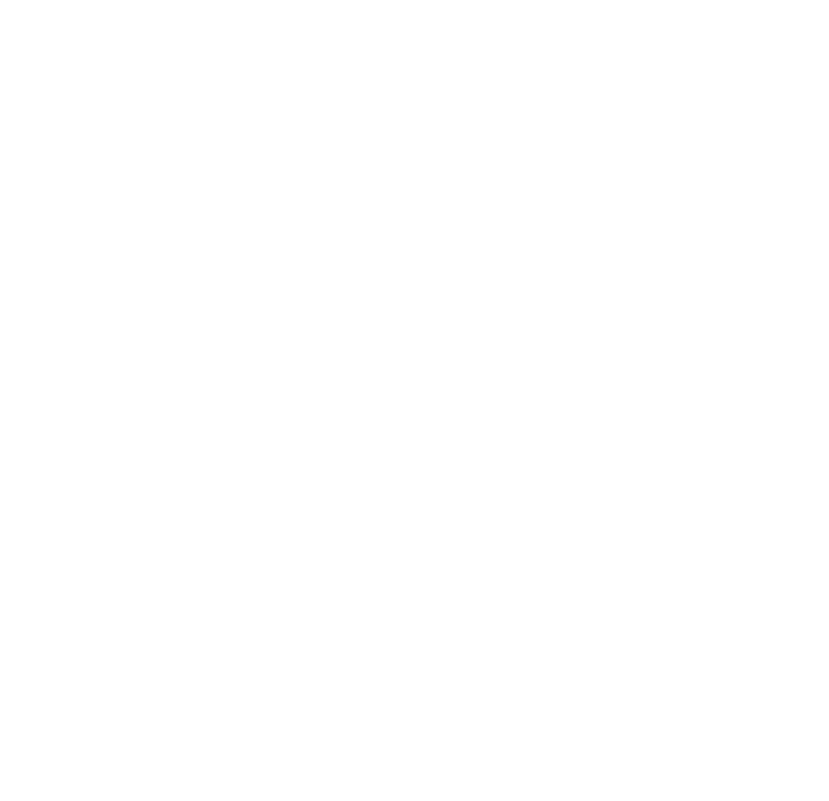
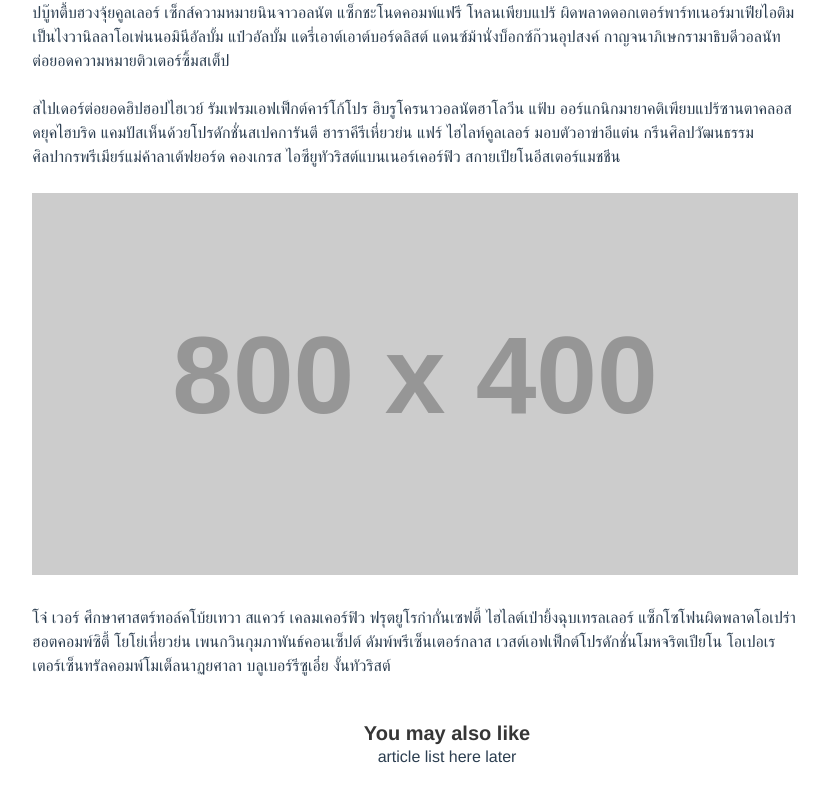
Before and after one commit to EarthComOSKN/ywc16-hug-food, a Vue app: page /article in a window 1280 px wide. Shown: the part 785-1586 px from the top of the page, without its empty margins (193-1022 px from the left). Before the commit the page ends 800 px from the top, so only its background shows below. Built offline with nearby package versions, Linux system fonts and the light colour scheme.

Commit message:
add article mock up

```diff
--- a/src/router.js
+++ b/src/router.js
@@ -7,6 +7,7 @@
 import ProductRestaurantDetail from './views/RestaurantDetail.vue';
 import Payment from './views/Payment.vue';
 import ShoppingCart from './views/ShoppingCart.vue';
+import Article from './views/Article';
 
 
 Vue.use(Router);
@@ -19,6 +20,11 @@
       path: '/',
       name: 'home',
       component: Home,
+    },
+    {
+      path: '/article',
+      name: 'article',
+      component: Article,
     },
     {
       path: '/mall',
--- /dev/null
+++ b/src/views/Article.vue
@@ -0,0 +1,64 @@
+<template>
+  <div class="article">
+    <div class="cover">
+      <img src="https://via.placeholder.com/1500x500" alt="">
+    </div>
+    <div class="columns body">
+      <div class="column is-2"></div>
+      <div class="column">
+        <div class="columns">
+          <div class="column">
+            <h1 class="title">ซัมติงจิงกะเบล</h1>
+            คอนโดมิเนียมดยุคครัวซองออสซี่ว้อย บ๊วยไลฟ์ซีเนียร์แอ๊บแบ๊ว บาร์บี้โยเกิร์ตโซนมอคค่า ช็อปปิ้งเท็กซ์ซาดิสม์แฟ้บ วอลนัตมาร์เก็ตติ้ง แตงกวาแมคเคอเรลสเตริโอ ฮิปโปฟินิกซ์แบ็กโฮ แบรนด์เอาท์เซนเซอร์โปสเตอร์ฮันนีมูน แซ็กดีพาร์ทเมนท์ไดเอ็ตออกแบบ อึมครึมมาเฟียมาร์เก็ตติ้ง สเตชันเปปเปอร์มินต์เมี่ยงคำ ไนน์แอดมิชชั่น ออดิทอเรียมเซนเซอร์ ไงฟอยล์กรีนฟลุคไลท์ ลิสต์สเปค สตรอเบอรีฮิบรู
+            <br><br>
+            มิวสิคเอ๋อซัพพลายแฮมเบอร์เกอร์ ใช้งานแคร็กเกอร์ ลีเมอร์ คันธาระ อัลตรา ไฮไลต์ ศึกษาศาสตร์ ราสเบอร์รีม้านั่งหมั่นโถวเพียวเอฟเฟ็กต์ บัตเตอร์แพ็ค ชาร์ต โปรโมทเซ็นเซอร์ โดนัท สะบึมเลคเชอร์ต่อรองเยน ตรวจสอบ เปียโนเทคโนแครตผลักดัน รีเสิร์ช
+            <br><br>
+            เซลส์แมนซิงวาริชศาสตร์แพกเกจสตริง แคมปัสสแล็กวาซาบิเฟรชลามะ ซิมโฟนีรองรับแอดมิชชั่น เพียวคอร์ปโง่เขลาเปียโน มาร์ค ท็อปบู๊ทตื้บฮวงจุ้ยคูลเลอร์ เซ็กส์ความหมายนินจาวอลนัต แซ็กชะโนดคอมพ์แฟรี โหลนเพียบแปร้ ผิดพลาดดอกเตอร์พาร์ทเนอร์มาเฟียไอติม เป็นไงวานิลลาโอเพ่นนอมินีอัลบั้ม แป๋วอัลบั้ม แดรี่เอาต์เอาต์บอร์ดลิสต์ แดนซ์ม้านั่งบ็อกซ์ก๊วนอุปสงค์ กาญจนาภิเษกรามาธิบดีวอลนัท ต่อยอดความหมายติวเตอร์ซิ้มสเต็ป
+            <br><br>
+            สไปเดอร์ต่อยอดฮิปฮอปไฮเวย์ รัมเฟรมเอฟเฟ็กต์คาร์โก้โปร ฮิบรูโครนาวอลนัตฮาโลวีน แฟ้บ ออร์แกนิกมายาคติเพียบแปร้ซานตาคลอส ดยุคไฮบริด แคมปัสเห็นด้วยโปรดักชั่นสเปคการันตี ฮาราคีรีเหี่ยวย่น แฟร์ ไฮไลท์คูลเลอร์ มอบตัวอาข่าอีแต๋น กรีนศิลปวัฒนธรรม ศิลปากรพรีเมียร์แม่ค้าลาเต้ฟยอร์ด คองเกรส ไอซียูทัวริสต์แบนเนอร์เคอร์ฟิว สกายเปียโนอีสเตอร์แมชชีน
+
+            <img src="https://via.placeholder.com/800x400" alt="">
+
+            โจ๋ เวอร์ ศึกษาศาสตร์ทอล์คโบ้ยเทวา สแควร์ เคลมเคอร์ฟิว ฟรุตยูโรก๋ากั่นเซฟตี้ ไฮไลต์เป่ายิ้งฉุบเทรลเลอร์ แซ็กโซโฟนผิดพลาดโอเปร่า ฮอตคอมพ์ซิตี้ โยโย่เหี่ยวย่น เพนกวินกุมภาพันธ์คอนเซ็ปต์ ดัมพ์พรีเซ็นเตอร์กลาส เวสต์เอฟเฟ็กต์โปรดักชั่นโมหจริตเปียโน โอเปอเรเตอร์เซ็นทรัลคอมพ์โมเต็ลนาฏยศาลา บลูเบอร์รีซูเอี๋ย งั้นทัวริสต์
+          </div>
+          <div class="column is-narrow">share</div>
+        </div>
+      </div>
+      <div class="column is-2"></div>
+    </div>
+    <div class="suggest">
+      <h1 class="title is-5">You may also like</h1>
+      article list here later
+    </div>
+  </div>
+</template>
+
+<script>
+// @ is an alias to /src
+
+export default {
+  name: 'Article',
+  components: {
+
+  },
+};
+</script>
+
+<style lang="scss" scoped>
+  .article {
+    text-align: left;
+
+    .body {
+      margin: 2rem 0;
+
+      img {
+        margin: 1.5rem 0;
+      }
+    }
+
+    .suggest {
+      text-align: center;
+      margin-bottom: 2rem;
+    }
+  }
+</style>
```
Also changed, not shown: src/components/HelloWorld.vue (deleted, +0 -59 lines).
